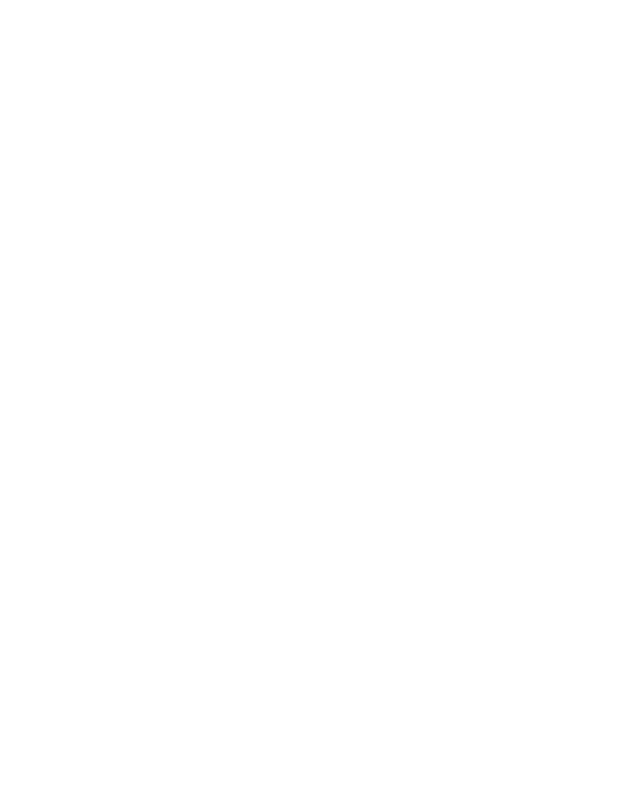
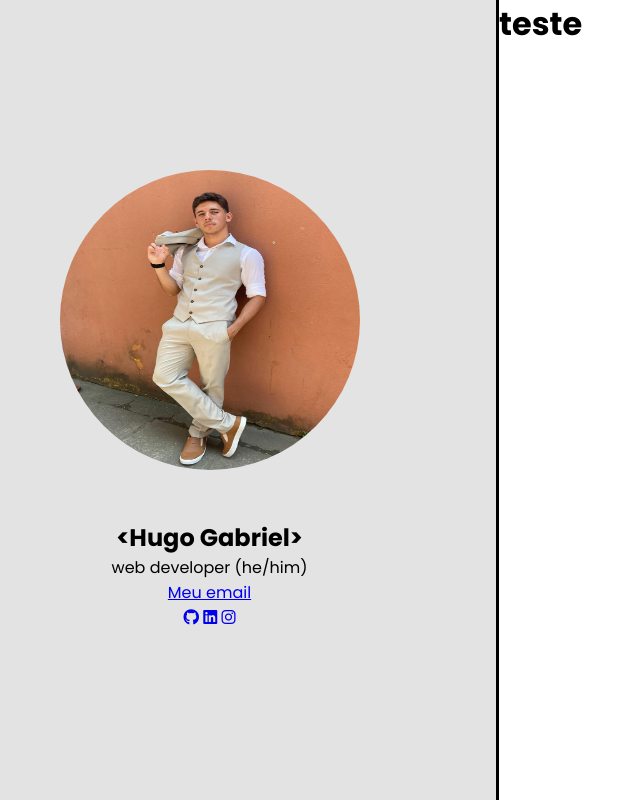
Before and after one commit to HugoGabriel-Dev/Portifolio-Hugo, a plain HTML site: page index.html in a window 1280 px wide. Shown: the whole page, without its empty margins (77-717 px from the left). Drawn offline with Linux system fonts and the light colour scheme.

Commit message:
criado as abas laterais

```diff
--- a/css/index.css
+++ b/css/index.css
@@ -1,10 +1,31 @@
 *{
-    font-family: Arial, Helvetica, sans-serif;
+    font-family: "Poppins", sans-serif;
     margin: 0px;
     padding: 0px;
     box-sizing: border-box;
 }
 
-body{
-    background-color: yellow;
+div.conteiner{
+    display: flex;
+    height: 100vh;
+    overflow: hidden;
 }
+
+.apresentacao{
+    background-color: rgba(128, 128, 128, 0.224);
+    width: 45%;
+    display: flex;
+    flex-flow: column nowrap;
+    justify-content: center;
+    align-items: center;
+    border-right: solid 3px black;
+}
+
+
+img{
+    width: 300px;
+    height: 300px;
+    aspect-ratio: 16/9;
+    margin-bottom: 50px;
+    border-radius: 50%;
+}
--- a/index.html
+++ b/index.html
@@ -4,10 +4,35 @@
     <meta charset="UTF-8">
     <meta name="viewport" content="width=device-width, initial-scale=1.0">
     <link rel="stylesheet" href="css/style.css">
-    <link rel="shortcut icon" href="favicon/android-chrome-512x512.png" type="image/x-icon">
+    <link rel="preconnect" href="https://fonts.googleapis.com">
+    <link rel="stylesheet" href="https://cdnjs.cloudflare.com/ajax/libs/font-awesome/6.6.0/css/all.min.css">
+    <link rel="stylesheet" href="css/index.css">
+    <link rel="preconnect" href="https://fonts.googleapis.com">
+    <link rel="preconnect" href="https://fonts.gstatic.com" crossorigin>
+    <link href="https://fonts.googleapis.com/css2?family=Poppins:ital,wght@0,100;0,200;0,300;0,400;0,500;0,600;0,700;0,800;0,900;1,100;1,200;1,300;1,400;1,500;1,600;1,700;1,800;1,900&display=swap" rel="stylesheet">
     <title>Portifolio - Hugogabriel</title>
 </head>
 <body>
+    <div class="conteiner">
+        <!-- COLUNA A ESQUERDA (FIXA) -->
+         <aside class="apresentacao">
+            <img src="asents/imagens/foto-perfil.jpg" alt="foto de perfil">
+            <h1>&lt;Hugo Gabriel&gt;</h1>
+            <p>web developer (he/him)</p>
 
+            <a href="Hugo:hg116518@gmail.com" class="button">Meu email</a>
+
+            <div class="socias">
+                <a href="https://github.com/HugoGabriel-Dev" target="_blank"><i class="fa-brands fa-github"></i></a>
+                <a href="https://linkedin.com/in/HugoGabrielll" target="_blank"><i class="fa-brands fa-linkedin"></i></a>
+                <a href="https://www.instagram.com/07huguinho_?igsh=b3l5eDIxa3ZyaHpm&utm_source=qr" target="_blank"><i class="fa-brands fa-instagram"></i></a>
+            </div>
+         </aside>
+
+         <!-- COLUNA A DIREITA (ROLÁVEL) -->
+        <main class="conteudo">
+            <h1>teste</h1>
+        </main>
+    </div>
 </body>
 </html>
```
Also changed, not shown: asents/imagens/foto-perfil.jpg (added), favicon/android-chrome-192x192.png (deleted), favicon/android-chrome-512x512.png (deleted), favicon/favicon-16x16.png (deleted), favicon/favicon-32x32.png (deleted), 1 other file.
